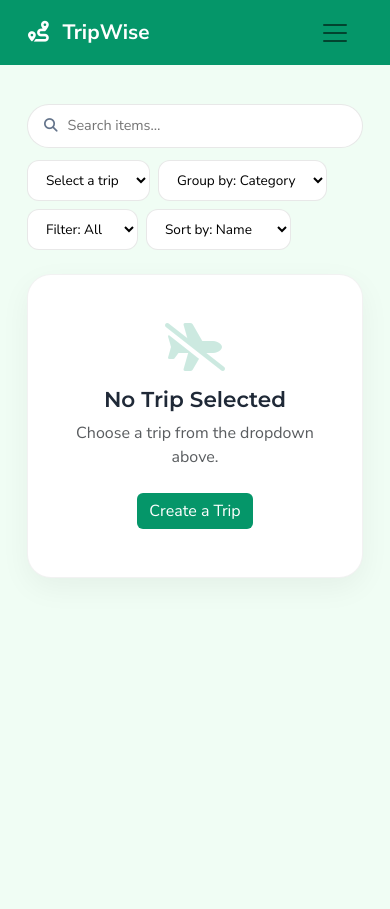
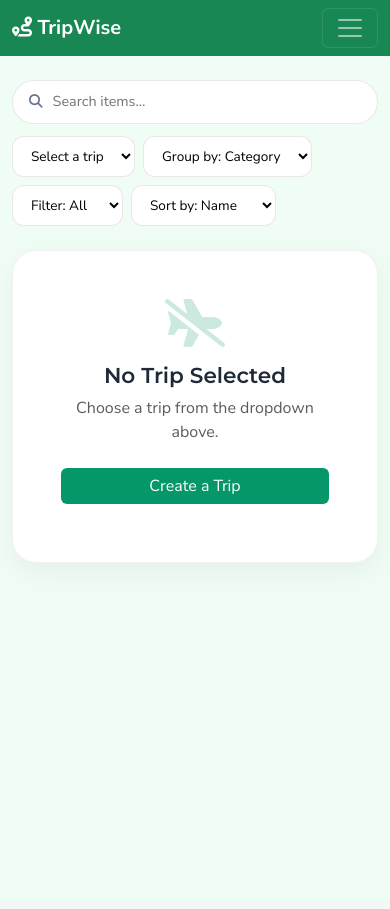
Before and after one commit to saloni1122005-lang/Tripwise, a Flask app: page /packing in a window 390 px wide. After the commit the page ends 562 px from the top, so only its background shows below. Run offline with Flask 3, Linux system fonts and the light colour scheme; the visitor is signed in with stand-in values (Sample User, id 1); data that the repository does not hold is empty.

Commit message:
Fix landing page layout, mobile search responsiveness, and mobile menu styling

```diff
--- a/static/css/style.css
+++ b/static/css/style.css
@@ -4,9 +4,13 @@
   --text: #1f2937;
   --muted: #64748b;
   --primary: #059669;
+  --primary-dark: #047857;
   --secondary: #0EA5E9;
+  --secondary-dark: #0A6FB1;
   --accent: #F97316;
-  --hero-gradient: linear-gradient(135deg, #0f172a 0%, #2563eb 45%, #14b8a6 100%);
+  --hero-dark: #0f172a;
+  --hero-dark-soft: #111827;
+  --hero-gradient: linear-gradient(135deg, var(--hero-dark) 0%, var(--secondary) 45%, var(--primary) 100%);
 }
 
 * {
@@ -98,9 +101,38 @@ a:hover {
   color: #ff8c8c;
 }
 
+.offcanvas {
+  background: var(--primary);
+  color: white;
+}
+
+.offcanvas-header {
+  border-bottom: 1px solid rgba(255, 255, 255, 0.15);
+}
+
+.offcanvas-title,
+.offcanvas-body,
+.offcanvas .nav-link {
+  color: rgba(255, 255, 255, 0.95);
+}
+
+.offcanvas .nav-link:hover,
+.offcanvas .nav-link.active {
+  background: rgba(255, 255, 255, 0.12);
+}
+
+.offcanvas .nav-link.text-danger {
+  color: #ffb3b3;
+}
+
+.offcanvas .btn-close {
+  filter: brightness(0) invert(1);
+}
+
 .main-content {
   flex: 1;
-  padding: 20px;
+  padding: 0;
+  width: 100%;
 }
 
 .glass-card,
@@ -464,6 +513,15 @@ a:hover {
 
   .cta-panel {
     padding: 2rem 1.25rem;
+  }
+
+  .sidebar,
+  .app-shell .sidebar {
+    display: none;
+  }
+
+  .app-shell {
+    flex-direction: column;
   }
 }
 
@@ -510,132 +568,62 @@ a:hover {
   transition: transform 0.2s ease, box-shadow 0.2s ease;
   color: var(--text);
 }
-
 .hover-lift:hover {
   transform: translateY(-4px);
   box-shadow: 0 12px 30px rgba(0, 0, 0, 0.10) !important;
   color: var(--primary);
 }
-
 .fw-600 {
   font-weight: 600;
   font-size: 0.9rem;
 }
+@media (max-width: 768px) {
 
-/* ===========================
-   TABLET
-=========================== */
-@media (max-width: 992px) {
-
-  .landing-hero {
-    padding: 60px 20px;
+  .login-container {
+    width: 100%;
+    flex-direction: column;
+    margin: 20px auto;
+    border-radius: 16px;
   }
 
-  .display-3 {
-    font-size: 2.7rem;
+  .login-left,
+  .login-right {
+    width: 100%;
+  }
+
+  .login-left {
+    height: 250px;
+  }
+
+  .login-right {
+    padding: 25px 20px;
+  }
+
+  .overlay h1 {
+    font-size: 28px;
+  }
+
+  .overlay p {
+    font-size: 15px;
   }
 
   .hero-panel {
     margin-top: 30px;
   }
 
-}
-
-/* ===========================
-   Mobile Responsive
-=========================== */
-@media (max-width:768px) {
-
-  /* Hide desktop sidebar */
-  .sidebar {
-    display: none;
+  .preview-stack {
+    grid-template-columns: 1fr;
   }
 
-  /* Main content */
-  .main-content {
-    width: 100%;
-    padding: 15px;
+  .feature-card,
+  .step-card,
+  .benefit-card,
+  .preview-card {
+    margin-bottom: 20px;
   }
 
-  /* Top Navbar */
-  .navbar {
-    background: var(--primary) !important;
-    padding: 12px 16px;
-  }
-
-  .navbar-brand {
-    color: #fff !important;
-    font-size: 1.3rem;
-    font-weight: 700;
-  }
-
-  .navbar-brand i {
-    margin-right: 8px;
-  }
-
-  .navbar-toggler {
-    border: none;
-    box-shadow: none;
-  }
-
-  .navbar-toggler:focus {
-    box-shadow: none;
-  }
-
-  .navbar-toggler-icon {
-    filter: invert(1);
-  }
-
-  /* Offcanvas Menu */
-  .offcanvas {
-    background: var(--primary);
-    color: #fff;
-    width: 260px;
-  }
-
-  .offcanvas-header {
-    border-bottom: 1px solid rgba(255, 255, 255, .15);
-  }
-
-  .offcanvas-title {
-    color: #fff;
-    font-weight: 700;
-  }
-
-  .offcanvas .btn-close {
-    filter: invert(1);
-  }
-
-  /* Menu Links */
-  .offcanvas .nav-link {
-    display: flex;
-    align-items: center;
-    gap: 12px;
-    color: #fff;
-    font-size: 16px;
-    font-weight: 500;
-    padding: 14px 16px;
-    border-radius: 12px;
-    transition: .3s;
-  }
-
-  .offcanvas .nav-link i {
-    width: 22px;
-    text-align: center;
-  }
-
-  .offcanvas .nav-link:hover,
-  .offcanvas .nav-link.active {
-    background: rgba(255, 255, 255, .18);
-    color: #fff;
-  }
-
-  .offcanvas .danger {
-    color: #ffd4d4;
-  }
-
-  .offcanvas .danger:hover {
-    background: rgba(255, 255, 255, .18);
-    color: #fff;
+  .btn {
+    width: 100%;
+    margin-bottom: 10px;
   }
 }
--- a/templates/base.html
+++ b/templates/base.html
@@ -17,10 +17,8 @@
 
   <body>
 
-  <body>
-
     <!-- ADD THIS HERE -->
-    {% if current_user.is_authenticated and request.endpoint != 'main.landing' %}
+    {% if current_user.is_authenticated and request.endpoint != 'auth.home' %}
     <nav class="navbar navbar-dark bg-success d-md-none">
       <div class="container-fluid">
         <a class="navbar-brand fw-bold">
@@ -59,8 +57,7 @@
     <!-- END -->
 
     <div class="app-shell">
-      <div class="app-shell">
-        {% if current_user.is_authenticated and request.endpoint != 'main.landing' %}
+      {% if current_user.is_authenticated and request.endpoint != 'auth.home' %}
       <aside class="sidebar">
         <div class="brand">
           <div class="brand-icon"><i class="fa-solid fa-route"></i></div>
--- a/templates/explorer.html
+++ b/templates/explorer.html
@@ -7,12 +7,12 @@
 <div class="container-fluid px-4 py-4 mb-5">
 
   <!-- ── Top Header (Screen 3) ──────────────────────────────────── -->
-  <div class="d-flex justify-content-between align-items-center mb-4">
+  <div class="d-flex justify-content-between align-items-center mb-4 flex-wrap gap-3">
     <div>
       <h2 class="mb-1 fw-bold" style="font-family:'Montserrat',sans-serif">Hello {{ current_user.full_name or current_user.username }},</h2>
       <p class="text-muted mb-0">Plan a trip <i class="fa-solid fa-arrow-right mx-1"></i> Start your journey</p>
     </div>
-    <form method="get" action="{{ url_for('explorer.hub') }}" class="position-relative" style="width:280px">
+    <form method="get" action="{{ url_for('explorer.hub') }}" class="destination-search-form position-relative flex-shrink-1">
       <i class="fa-solid fa-magnifying-glass position-absolute top-50 start-0 translate-middle-y ms-3 text-muted"></i>
       <input type="text" name="dest" class="form-control rounded-pill ps-5 bg-light border-0" placeholder="Search destination..." value="{{ dest }}">
     </form>
```
Also changed, not shown: other parts of static/css/style.css (+23 -7 lines). Lines whose indentation alone changed are shown as unchanged.
